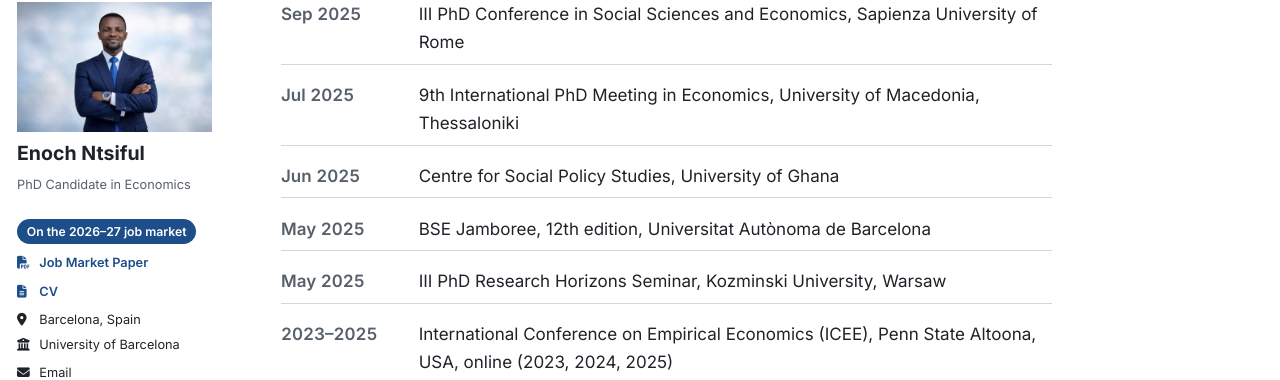
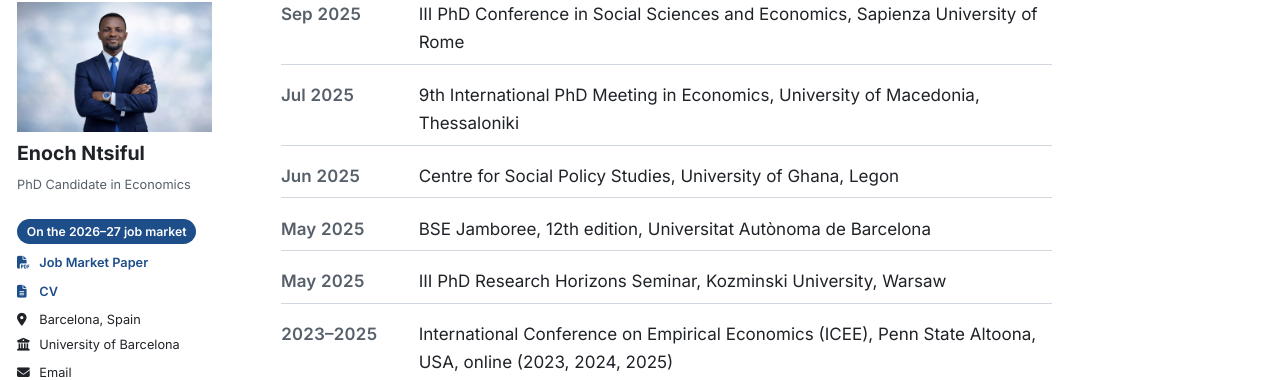
Before and after one commit to ntsifulenoch/ntsifulenoch.github.io, a Jekyll site: the page built from _pages/conferences.md, in a window 1280 px wide and 900 px high, scrolled down 1210 px. Shown: the part 94-474 px from the top of the window. Built offline with Jekyll 4.4.1, drawn with Linux system fonts in a browser that asks for light colours; a style sheet for code colours, icons or effects is not loaded.

Commit message:
Update conferences.md

```diff
--- a/_pages/conferences.md
+++ b/_pages/conferences.md
@@ -29,11 +29,12 @@ description: "Conference, seminar and workshop presentations by Enoch Ntsiful."
   <li><span class="dated__when">Oct 2025</span><span>III Workshop on Development Economics in Spain (SPANDE), CUNEF University, Madrid</span></li>
   <li><span class="dated__when">Sep 2025</span><span>III PhD Conference in Social Sciences and Economics, Sapienza University of Rome</span></li>
   <li><span class="dated__when">Jul 2025</span><span>9th International PhD Meeting in Economics, University of Macedonia, Thessaloniki</span></li>
-  <li><span class="dated__when">Jun 2025</span><span>Centre for Social Policy Studies, University of Ghana</span></li>
+  <li><span class="dated__when">Jun 2025</span><span>Centre for Social Policy Studies, University of Ghana, Legon</span></li>
   <li><span class="dated__when">May 2025</span><span>BSE Jamboree, 12th edition, Universitat Autònoma de Barcelona</span></li>
   <li><span class="dated__when">May 2025</span><span>III PhD Research Horizons Seminar, Kozminski University, Warsaw</span></li>
   <li><span class="dated__when">2023–2025</span><span>International Conference on Empirical Economics (ICEE), Penn State Altoona, USA, online (2023, 2024, 2025)</span></li>
 </ul>
+
 
 ## Webinars attended
 
```
